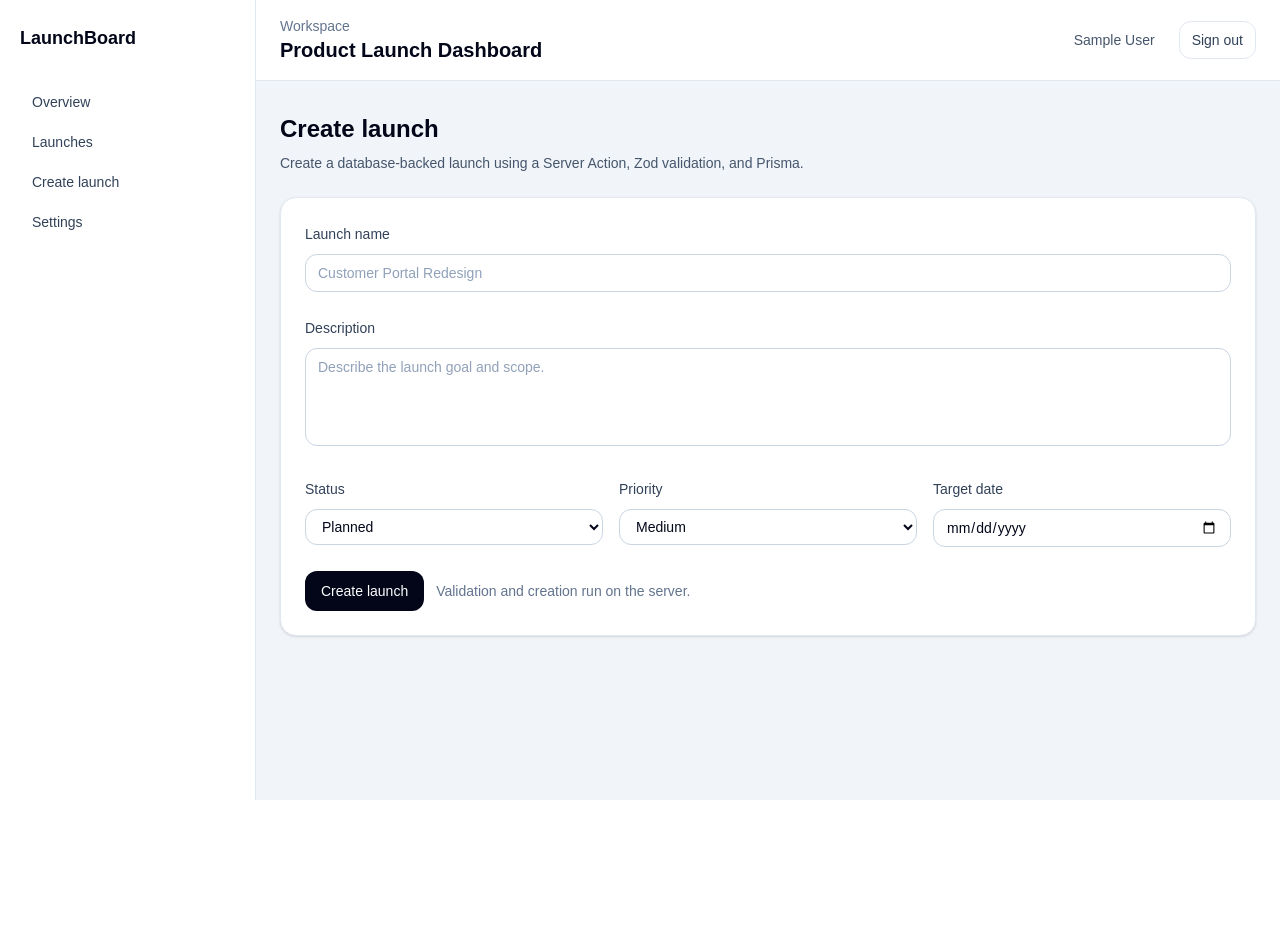
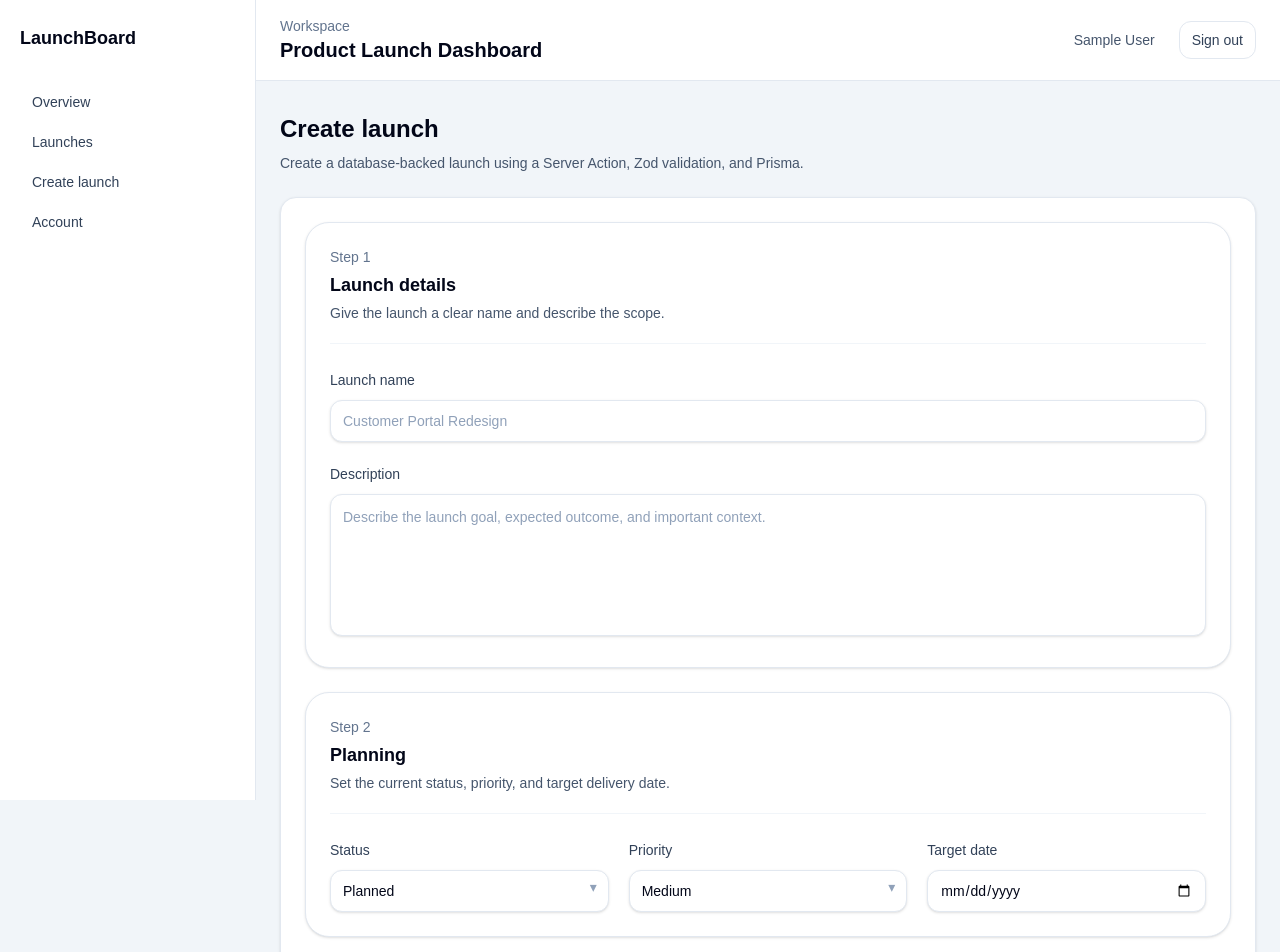
Before and after one commit to oguzdurmaz89/launchboard-next-architecture, a Next.js app: page /dashboard/launches/new in a window 1280 px wide. Shown: the top 952 px of the page. Before the commit the page ends 800 px from the top, so only its background shows below. Built offline with nearby package versions, Linux system fonts and the light colour scheme; no server answers; sample sign-in values are in the browser's storage.

Commit message:
chore(ui): polish dashboard and launch experience

```diff
--- a/src/app/(dashboard)/dashboard/launches/[id]/page.tsx
+++ b/src/app/(dashboard)/dashboard/launches/[id]/page.tsx
@@ -34,7 +34,13 @@ const LaunchDetailsPage = async ({ params }: LaunchDetailsPageProps) => {
 
         <DeleteLaunchButton launchId={launch.id} />
       </section>
+      <section className="rounded-2xl border border-slate-200 bg-white p-5 shadow-sm">
+        <h3 className="text-sm font-medium text-slate-500">Description</h3>
 
+        <p className="mt-3 text-sm leading-6 text-slate-700">
+          {launch.description ?? "No description was provided for this launch."}
+        </p>
+      </section>
       <section className="grid gap-4 md:grid-cols-2">
         <div className="rounded-2xl border border-slate-200 bg-white p-5">
           <p className="text-sm text-slate-500">Status</p>
--- a/src/components/layout/dashboard-sidebar.tsx
+++ b/src/components/layout/dashboard-sidebar.tsx
@@ -4,7 +4,7 @@ const navigationItems = [
   { href: "/dashboard", label: "Overview" },
   { href: "/dashboard/launches", label: "Launches" },
   { href: "/dashboard/launches/new", label: "Create launch" },
-  { href: "/dashboard/account", label: "Settings" },
+  { href: "/dashboard/account", label: "Account" },
 ];
 
 export const DashboardSidebar = () => {
--- a/src/features/launches/components/create-launch-form.tsx
+++ b/src/features/launches/components/create-launch-form.tsx
@@ -13,6 +13,12 @@ function FieldError({ message }: { message?: string }) {
   return <p className="mt-2 text-sm text-rose-600">{message}</p>;
 }
 
+const inputClassName =
+  "mt-2 w-full rounded-xl border border-slate-200 bg-white px-3 py-2.5 text-sm text-slate-950 shadow-sm outline-none transition placeholder:text-slate-400 focus:border-slate-950 focus:ring-4 focus:ring-slate-200";
+
+const selectClassName =
+  "mt-2 w-full appearance-none rounded-xl border border-slate-200 bg-white px-3 py-2.5 pr-10 text-sm text-slate-950 shadow-sm outline-none transition focus:border-slate-950 focus:ring-4 focus:ring-slate-200";
+
 export const CreateLaunchForm = () => {
   const [state, formAction, isPending] = useActionState(
     createLaunchAction,
@@ -22,23 +28,40 @@ export const CreateLaunchForm = () => {
   return (
     <form action={formAction} className="space-y-6">
       {state.message ? (
-        <div className="rounded-xl border border-rose-200 bg-rose-50 px-4 py-3 text-sm text-rose-700">
+        <div className="rounded-2xl border border-rose-200 bg-rose-50 px-4 py-3 text-sm font-medium text-rose-700">
           {state.message}
         </div>
       ) : null}
 
+      <section className="rounded-3xl border border-slate-200 bg-white p-6 shadow-sm">
+        <div className="border-b border-slate-100 pb-5">
+          <p className="text-sm font-medium text-slate-500">Step 1</p>
+          <h3 className="mt-1 text-lg font-semibold text-slate-950">
+            Launch details
+          </h3>
+          <p className="mt-1 text-sm text-slate-600">
+            Give the launch a clear name and describe the scope.
+          </p>
+        </div>
+
+        <div className="mt-6 space-y-5">
           <div>
-        <label htmlFor="name" className="text-sm font-medium text-slate-700">
+            <label
+              htmlFor="name"
+              className="text-sm font-medium text-slate-700"
+            >
               Launch name
             </label>
+
             <input
               id="name"
               name="name"
               type="text"
               defaultValue={state.values.name}
               placeholder="Customer Portal Redesign"
-          className="mt-2 w-full rounded-xl border border-slate-300 bg-white px-3 py-2 text-sm text-slate-950 outline-none transition placeholder:text-slate-400 focus:border-slate-950"
+              className={inputClassName}
             />
+
             <FieldError message={state.fieldErrors.name} />
           </div>
 
@@ -49,18 +72,33 @@ export const CreateLaunchForm = () => {
             >
               Description
             </label>
+
             <textarea
               id="description"
               name="description"
               defaultValue={state.values.description}
-          placeholder="Describe the launch goal and scope."
-          rows={4}
-          className="mt-2 w-full resize-none rounded-xl border border-slate-300 bg-white px-3 py-2 text-sm text-slate-950 outline-none transition placeholder:text-slate-400 focus:border-slate-950"
+              placeholder="Describe the launch goal, expected outcome, and important context."
+              rows={5}
+              className={`${inputClassName} resize-none leading-6`}
             />
+
             <FieldError message={state.fieldErrors.description} />
           </div>
+        </div>
+      </section>
 
-      <div className="grid gap-4 md:grid-cols-3">
+      <section className="rounded-3xl border border-slate-200 bg-white p-6 shadow-sm">
+        <div className="border-b border-slate-100 pb-5">
+          <p className="text-sm font-medium text-slate-500">Step 2</p>
+          <h3 className="mt-1 text-lg font-semibold text-slate-950">
+            Planning
+          </h3>
+          <p className="mt-1 text-sm text-slate-600">
+            Set the current status, priority, and target delivery date.
+          </p>
+        </div>
+
+        <div className="mt-6 grid gap-5 md:grid-cols-3">
           <div>
             <label
               htmlFor="status"
@@ -68,17 +106,25 @@ export const CreateLaunchForm = () => {
             >
               Status
             </label>
+
+            <div className="relative">
               <select
                 id="status"
                 name="status"
                 defaultValue={state.values.status ?? "PLANNED"}
-            className="mt-2 w-full rounded-xl border border-slate-300 bg-white px-3 py-2 text-sm text-slate-950 outline-none transition focus:border-slate-950"
+                className={selectClassName}
               >
                 <option value="PLANNED">Planned</option>
                 <option value="IN_PROGRESS">In progress</option>
                 <option value="BLOCKED">Blocked</option>
                 <option value="LAUNCHED">Launched</option>
               </select>
+
+              <span className="pointer-events-none absolute right-3 top-1/2 -translate-y-1/2 text-sm text-slate-400">
+                ▾
+              </span>
+            </div>
+
             <FieldError message={state.fieldErrors.status} />
           </div>
 
@@ -89,16 +135,24 @@ export const CreateLaunchForm = () => {
             >
               Priority
             </label>
+
+            <div className="relative">
               <select
                 id="priority"
                 name="priority"
                 defaultValue={state.values.priority ?? "MEDIUM"}
-            className="mt-2 w-full rounded-xl border border-slate-300 bg-white px-3 py-2 text-sm text-slate-950 outline-none transition focus:border-slate-950"
+                className={selectClassName}
               >
                 <option value="LOW">Low</option>
                 <option value="MEDIUM">Medium</option>
                 <option value="HIGH">High</option>
               </select>
+
+              <span className="pointer-events-none absolute right-3 top-1/2 -translate-y-1/2 text-sm text-slate-400">
+                ▾
+              </span>
+            </div>
+
             <FieldError message={state.fieldErrors.priority} />
           </div>
 
@@ -109,25 +163,34 @@ export const CreateLaunchForm = () => {
             >
               Target date
             </label>
+
             <input
               id="targetDate"
               name="targetDate"
               type="date"
               defaultValue={state.values.targetDate}
-            className="mt-2 w-full rounded-xl border border-slate-300 bg-white px-3 py-2 text-sm text-slate-950 outline-none transition focus:border-slate-950"
+              className={inputClassName}
             />
+
             <FieldError message={state.fieldErrors.targetDate} />
           </div>
         </div>
+      </section>
 
-      <div className="flex items-center gap-3">
-        <Button type="submit" disabled={isPending}>
+      <div className="flex flex-col gap-3 rounded-3xl border border-slate-200 bg-white p-4 shadow-sm sm:flex-row sm:items-center sm:justify-between">
+        <div>
+          <p className="text-sm font-medium text-slate-950">
+            Ready to create this launch?
+          </p>
+          <p className="mt-1 text-sm text-slate-500">
+            Validation runs on the server before anything is written to the
+            database.
+          </p>
+        </div>
+
+        <Button type="submit" disabled={isPending} className="sm:min-w-36">
           {isPending ? "Creating..." : "Create launch"}
         </Button>
-
-        <p className="text-sm text-slate-500">
-          Validation and creation run on the server.
-        </p>
       </div>
     </form>
   );
--- a/src/features/launches/components/launch-list.tsx
+++ b/src/features/launches/components/launch-list.tsx
@@ -29,7 +29,14 @@ export const LaunchList = ({ launches }: LaunchListProps) => {
         >
           <div className="col-span-5">
             <p className="font-medium text-slate-950">{launch.name}</p>
-            <p className="mt-1 text-xs text-slate-500">{launch.id}</p>
+
+            {launch.description ? (
+              <p className="mt-1 line-clamp-1 text-xs text-slate-500">
+                {launch.description}
+              </p>
+            ) : (
+              <p className="mt-1 text-xs text-slate-400">No description</p>
+            )}
           </div>
 
           <div className="col-span-2">
--- a/src/features/launches/components/launches-board.tsx
+++ b/src/features/launches/components/launches-board.tsx
@@ -10,6 +10,12 @@ import { useLaunchFiltersStore } from "@/store/launch-filters-store";
 type LaunchesBoardProps = {
   launches: Launch[];
 };
+
+const inputClassName =
+  "mt-2 h-11 w-full rounded-xl border border-slate-200 bg-white px-3 text-sm text-slate-950 shadow-sm outline-none transition placeholder:text-slate-400 focus:border-slate-950 focus:ring-4 focus:ring-slate-200";
+
+const selectClassName =
+  "mt-2 h-11 w-full appearance-none rounded-xl border border-slate-200 bg-white px-3 pr-10 text-sm text-slate-950 shadow-sm outline-none transition focus:border-slate-950 focus:ring-4 focus:ring-slate-200";
 
 export const LaunchesBoard = ({ launches }: LaunchesBoardProps) => {
   const searchQuery = useLaunchFiltersStore((state) => state.searchQuery);
@@ -27,7 +33,8 @@ export const LaunchesBoard = ({ launches }: LaunchesBoardProps) => {
       const matchesSearch =
         normalizedSearchQuery.length === 0 ||
         launch.name.toLowerCase().includes(normalizedSearchQuery) ||
-        launch.ownerName.toLowerCase().includes(normalizedSearchQuery);
+        launch.ownerName.toLowerCase().includes(normalizedSearchQuery) ||
+        launch.description?.toLowerCase().includes(normalizedSearchQuery);
 
       const matchesStatus = status === "all" || launch.status === status;
       const matchesPriority =
@@ -39,9 +46,9 @@ export const LaunchesBoard = ({ launches }: LaunchesBoardProps) => {
 
   return (
     <div className="space-y-4">
-      <section className="rounded-2xl border border-slate-200 bg-white p-4 shadow-sm">
-        <div className="grid gap-4 md:grid-cols-[1fr_180px_180px_auto]">
-          <div>
+      <section className="rounded-3xl border border-slate-200 bg-white p-5 shadow-sm">
+        <div className="flex flex-col gap-4 lg:flex-row lg:items-end">
+          <div className="min-w-0 flex-1">
             <label
               htmlFor="launch-search"
               className="text-sm font-medium text-slate-700"
@@ -56,11 +63,12 @@ export const LaunchesBoard = ({ launches }: LaunchesBoardProps) => {
               onChange={(event) => {
                 setSearchQuery(event.target.value);
               }}
-              placeholder="Search by launch or owner"
-              className="mt-2 w-full rounded-xl border border-slate-300 bg-white px-3 py-2 text-sm text-slate-950 outline-none transition placeholder:text-slate-400 focus:border-slate-950"
+              placeholder="Search by launch, description, or owner"
+              className={inputClassName}
             />
           </div>
 
+          <div className="grid gap-4 sm:grid-cols-2 lg:w-[380px]">
             <div>
               <label
                 htmlFor="launch-status-filter"
@@ -69,6 +77,7 @@ export const LaunchesBoard = ({ launches }: LaunchesBoardProps) => {
                 Status
               </label>
 
+              <div className="relative">
                 <select
                   id="launch-status-filter"
                   value={status}
@@ -77,7 +86,7 @@ export const LaunchesBoard = ({ launches }: LaunchesBoardProps) => {
                       event.target.value as Parameters<typeof setStatus>[0],
                     );
                   }}
-              className="mt-2 w-full rounded-xl border border-slate-300 bg-white px-3 py-2 text-sm text-slate-950 outline-none transition focus:border-slate-950"
+                  className={selectClassName}
                 >
                   <option value="all">All statuses</option>
                   <option value="planned">Planned</option>
@@ -85,6 +94,11 @@ export const LaunchesBoard = ({ launches }: LaunchesBoardProps) => {
                   <option value="blocked">Blocked</option>
                   <option value="launched">Launched</option>
                 </select>
+
+                <span className="pointer-events-none absolute right-3 top-1/2 -translate-y-1/2 text-sm leading-none text-slate-400">
+                  ▾
+                </span>
+              </div>
             </div>
 
             <div>
@@ -95,6 +109,7 @@ export const LaunchesBoard = ({ launches }: LaunchesBoardProps) => {
                 Priority
               </label>
 
+              <div className="relative">
                 <select
                   id="launch-priority-filter"
                   value={priority}
@@ -103,25 +118,48 @@ export const LaunchesBoard = ({ launches }: LaunchesBoardProps) => {
                       event.target.value as Parameters<typeof setPriority>[0],
                     );
                   }}
-              className="mt-2 w-full rounded-xl border border-slate-300 bg-white px-3 py-2 text-sm text-slate-950 outline-none transition focus:border-slate-950"
+                  className={selectClassName}
                 >
                   <option value="all">All priorities</option>
                   <option value="low">Low</option>
                   <option value="medium">Medium</option>
                   <option value="high">High</option>
                 </select>
+
+                <span className="pointer-events-none absolute right-3 top-1/2 -translate-y-1/2 text-sm leading-none text-slate-400">
+                  ▾
+                </span>
+              </div>
+            </div>
           </div>
 
-          <div className="flex items-end">
-            <Button type="button" variant="secondary" onClick={resetFilters}>
+          <Button
+            type="button"
+            variant="secondary"
+            onClick={resetFilters}
+            className="h-11 w-full lg:w-auto"
+          >
             Reset
           </Button>
         </div>
+
+        <div className="mt-4 flex flex-col gap-2 border-t border-slate-100 pt-4 sm:flex-row sm:items-center sm:justify-between">
+          <p className="text-sm text-slate-500">
+            Showing{" "}
+            <span className="font-medium text-slate-950">
+              {filteredLaunches.length}
+            </span>{" "}
+            of{" "}
+            <span className="font-medium text-slate-950">
+              {launches.length}
+            </span>{" "}
+            launches.
+          </p>
+
+          <p className="text-xs text-slate-400">
+            Filters are handled on the client with Zustand.
+          </p>
         </div>
-
-        <p className="mt-4 text-sm text-slate-500">
-          Showing {filteredLaunches.length} of {launches.length} launches.
-        </p>
       </section>
 
       {filteredLaunches.length > 0 ? (
--- a/src/features/launches/data/get-launches.ts
+++ b/src/features/launches/data/get-launches.ts
@@ -8,6 +8,7 @@ import {
 type LaunchRecord = {
   id: string;
   name: string;
+  description: string | null;
   status: string;
   priority: string;
   targetDate: Date;
@@ -49,6 +50,7 @@ const mapLaunch = (record: LaunchRecord): Launch => {
   return {
     id: record.id,
     name: record.name,
+    description: record.description,
     status: mapLaunchStatus(record.status),
     priority: mapLaunchPriority(record.priority),
     ownerName: record.owner.name ?? record.owner.email ?? "Unknown owner",
--- a/src/features/launches/types/launch.ts
+++ b/src/features/launches/types/launch.ts
@@ -5,6 +5,7 @@ export type LaunchPriority = "low" | "medium" | "high";
 export type Launch = {
   id: string;
   name: string;
+  description: string | null;
   status: LaunchStatus;
   priority: LaunchPriority;
   ownerName: string;
```
Lines whose indentation alone changed are shown as unchanged.
